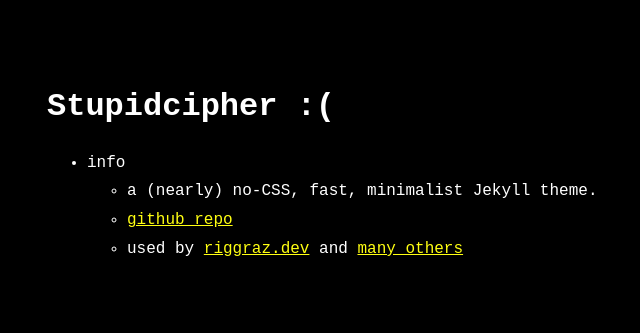
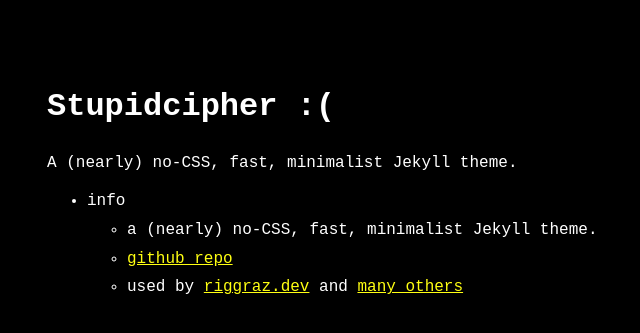
Before and after one commit to vibhmitra/stupidcipher, a Jekyll site: the page built from docs/index.md, in a window 1280 px wide. Shown: the top 333 px of the page, without its empty margins (273-913 px from the left). Built offline with Jekyll 4.4.1, drawn with Linux system fonts in a browser that asks for light colours.

Commit message:
Update _config.yml

```diff
--- a/docs/_config.yml
+++ b/docs/_config.yml
@@ -18,7 +18,7 @@ theme_config:
   back_home_text: ".." # customize text for homepage link in post layout
   date_format: "" # customize how date is formatted
   date: date_to_xmlschema # added by vibh
-  show_description: false # show blog description in home page
+  show_description: truehow blog description in home page
 
 sass:
   style: :compressed
```
